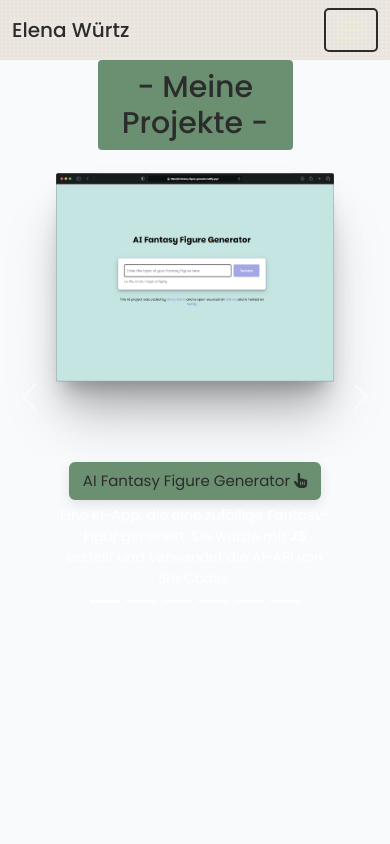
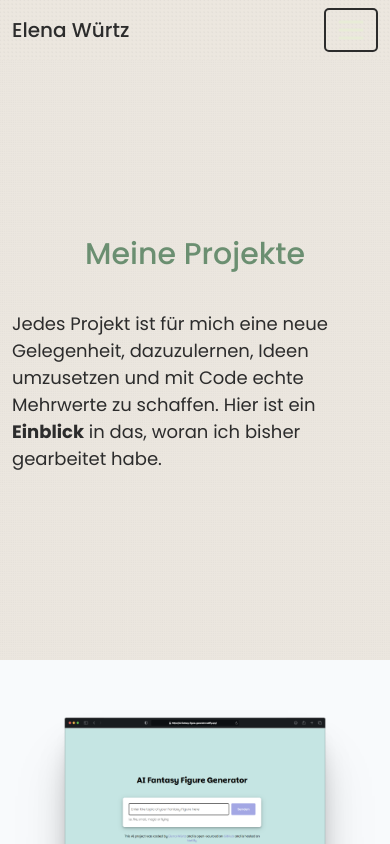
Before and after one commit to Anthophila1909/personal-website-portfolio, a React (Create React App) app: page /Projekte in a window 390 px wide. Shown: the top 844 px of the page. Built offline with nearby package versions, Linux system fonts and the light colour scheme.

Commit message:
Meine Projekte: Neues Design + responsives Design

```diff
--- a/src/ProjectCarousel.js
+++ b/src/ProjectCarousel.js
@@ -10,7 +10,8 @@ import "./css/ProjectCarousel.css";
 export default function ProjectCarousel() {
   return (
     <div className="ProjectCarousel">
-      <Carousel>
+      <div className="container">
+        <Carousel data-bs-theme="dark">
           <Carousel.Item interval={7000}>
             <AIFantasyFigureGenerator />
           </Carousel.Item>
@@ -31,5 +32,6 @@ export default function ProjectCarousel() {
           </Carousel.Item>
         </Carousel>
       </div>
+    </div>
   );
 }
--- a/src/Projekte.js
+++ b/src/Projekte.js
@@ -5,7 +5,21 @@ import "./css/Projekte.css";
 export default function Projekte() {
   return (
     <div className="Projekte">
-      <h1>- Meine Projekte -</h1>
+      <div className="header">
+        <h1>Meine Projekte</h1>
+        <div className="row">
+          <div className="col-sm"></div>
+          <div className="col-sm">
+            <p className="projekte-intro-text text-start">
+              Jedes Projekt ist für mich eine neue Gelegenheit, dazuzulernen,
+              Ideen umzusetzen und mit Code echte Mehrwerte zu schaffen. Hier
+              ist ein <strong>Einblick</strong> in das, woran ich bisher
+              gearbeitet habe.
+            </p>
+          </div>
+          <div className="col"></div>
+        </div>
+      </div>
       <ProjectCarousel />
     </div>
   );
--- a/src/css/ProjectCarousel.css
+++ b/src/css/ProjectCarousel.css
@@ -1,36 +1,46 @@
-.ProjectCarousel {
+.ProjectCarousel .container {
+  text-align: center;
+  min-height: 800px;
+  margin-top: 150px;
   margin-bottom: 80px;
 }
 
+.ProjectCarousel .carousel-item {
+  min-height: 85vh;
+}
+
 .ProjectCarousel .projekt-btn {
-  text-decoration: none;
-  font-size: 25px;
-  font-weight: 400;
-  margin-bottom: 10px;
-  color: var(--main-text-color);
+  font-size: 19px;
+  line-height: 1.5;
+  color: var(--secondary-branding-color);
   border: 2px solid var(--main-branding-color);
   background-color: var(--main-branding-color);
-  box-shadow: rgba(0, 0, 0, 0.1) 0px 4px 12px;
   transition: all 0.2s ease-in-out;
 }
 
 .ProjectCarousel .projekt-btn:hover {
   color: var(--main-branding-color);
-  background-color: var(--main-text-color);
-  border-color: var(--main-text-color);
+  background-color: var(--secondary-branding-color);
+  border-color: var(--main-branding-color);
 }
 
 .ProjectCarousel p {
-  font-size: 18px;
-  font-weight: 400;
-  color: white;
+  font-size: 20px;
   line-height: 1.7;
-  margin: 0 200px;
+  color: var(--main-text-color);
+  max-width: 80%;
+  margin: 0 auto;
 }
 
 @media (max-width: 992px) {
+  .ProjectCarousel .container {
+    min-height: 500px;
+    padding-top: 0;
+    margin-top: 50px;
+  }
+
   .ProjectCarousel .carousel-item {
-    min-height: 55vh;
+    min-height: 75vh;
   }
 
   .ProjectCarousel .carousel-item img {
@@ -39,13 +49,17 @@
   }
 
   .ProjectCarousel .projekt-btn {
-    font-size: 15px;
-    margin-bottom: 5px;
+    font-size: 14px;
+    margin-bottom: 10px;
   }
 
-  .ProjectCarousel p {
+  .carousel-item p {
+    display: flex;
+    flex-direction: column;
+    justify-content: flex-start;
     font-size: 14px;
     line-height: 1.5;
+    padding: 0;
     margin: 0 auto;
   }
 }
--- a/src/css/Projekte.css
+++ b/src/css/Projekte.css
@@ -1,21 +1,24 @@
 .Projekte h1 {
-  font-size: 40px;
-  color: var(--main-text-color);
-  background-color: var(--main-branding-color);
-  border-radius: 8px;
-  max-width: 30%;
-  margin: 0 auto 30px;
-  display: block;
+  font-size: 37px;
+  line-height: 1.5;
+  color: var(--main-branding-color);
   justify-content: center;
-  padding: 9px 0;
+}
+
+.Projekte .projekte-intro-text {
+  font-size: 20px;
+  line-height: 1.7;
+  margin-top: 25px;
 }
 
 @media (max-width: 992px) {
   .Projekte h1 {
     font-size: 30px;
-    border-radius: 4px;
-    max-width: 50%;
-    margin: 0 auto 15px;
-    padding: 9px 2px;
+  }
+
+  .Projekte .projekte-intro-text {
+    font-size: 18px;
+    line-height: 1.5;
+    padding-left: 12px;
   }
 }
```
Lines whose indentation alone changed are shown as unchanged.
